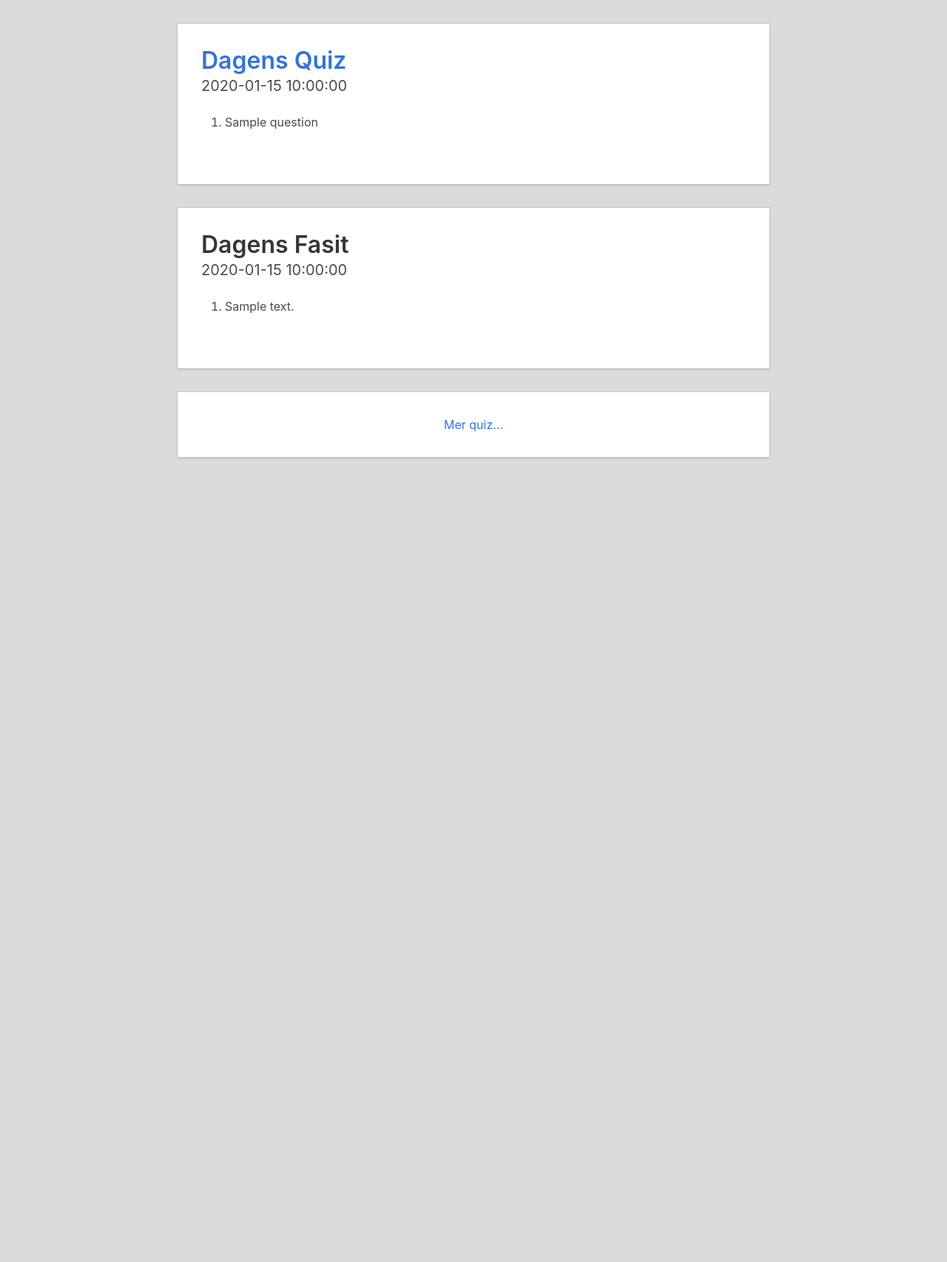
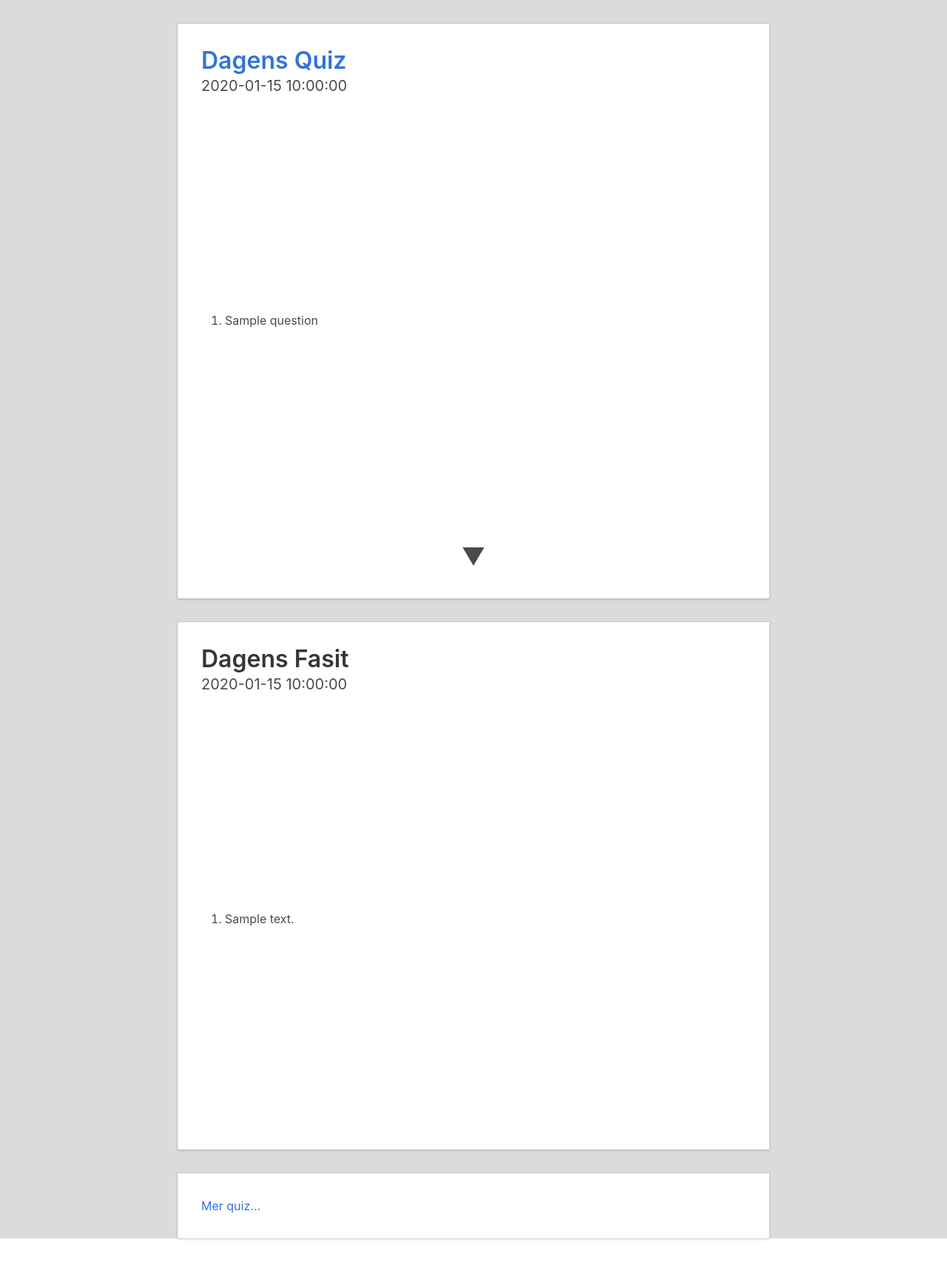
Before and after one commit to olehermanse/dagensquiz, a Flask app: template quiz_server/templates/index.html in a window 1280 px wide. Shown: the whole page at 74% size. Before the commit the page ends 620 px from the top, so only its background shows below. Run offline with Flask 2, Linux system fonts and the light colour scheme; the template is opened without the code that fills it: most values are stand-ins (such as "Sample title", 1, 10 or a date in 2020); parts of the project's set-up code (start-up, migrations or seed data) failed here and were passed over; some libraries are stand-ins or nearby versions.

Commit message:
Proper 100vh and spacing
Signed-off-by: Ole Herman Schumacher Elgesem <oleherman93@gmail.com>

```diff
--- a/quiz_server/templates/index.html
+++ b/quiz_server/templates/index.html
@@ -7,54 +7,58 @@
     <link rel="stylesheet" href="https://cdnjs.cloudflare.com/ajax/libs/bulma/0.7.1/css/bulma.min.css">
     <script defer="defer" src="https://use.fontawesome.com/releases/v5.0.7/js/all.js"></script>
     <style type="text/css">
-      html {
-        height: 100%;
+      ol {
+        min-height: 70vh;
+        display: grid;
+        padding-left: 2em;
+      }
+      li {
+        margin-bottom: auto;
+        margin-top: auto;
       }
       body {
-        min-height: 100%;
-      }
-      ol {
-        margin-left: 2em;
-      }
-      li {
-        margin-bottom: 0.5em;
-      }
-      @media (min-height: 700px){
-        li {
-          margin-bottom: 1.5em;
-        }
-        @media (min-height: 800px){
-          li {
-            margin-bottom: 2.5em;
-          }
-        }
-      }
-      .section {
-        padding: 2em;
+        height: 100%;
       }
       .main {
         padding: 2em;
-        margin: auto auto 2em;
+        margin-bottom: 2em;
         max-width: 800px;
+        display: flex;
+        flex-direction: column;
+        justify-content: space-between;
+      }
+      .questions-wrapper {
+        min-height: 100vh;
+        display: flex;
+        justify-content: space-between;
+      }
+      .down {
+          text-align: center;
+          font-size: 32px;
+          margin-top: 0.5em;
+      }
+      .questions-wrapper > .main {
+        margin-top: 2em;
       }
       .more {
         display: flex;
         justify-content: center;
-        margin-bottom: 0;
       }
       @media (max-width: 600px) {
-        .section {
-          padding: 0;
-        }
         .main {
           margin-bottom: 0;
+          margin-top: 0;
+        }
+        .questions-wrapper > .main {
+          margin-top: 0;
         }
       }
     </style>
   </head>
-  <body class="has-background-grey-lighter">
-    <section class="section">
+  <body class="bg has-background-grey-lighter">
+    <div class="questions-wrapper">
       <div class="main card container has-background-white">
+        <div>
           <h1 class="title">
             <a href="https://dagensquiz.no">
               Dagens Quiz
@@ -68,6 +72,9 @@
               <li>{{ question }}</li>
             {% endfor %}
           </ol>
+        </div>
+        <div class="down">▼</div>
+      </div>
     </div>
     <div class="main card container has-background-white">
       <h1 class="title">
@@ -87,6 +94,5 @@
         Mer quiz...
       </a>
     </div>
-    </section>
   </body>
 </html>
```
Lines whose indentation alone changed are shown as unchanged.
